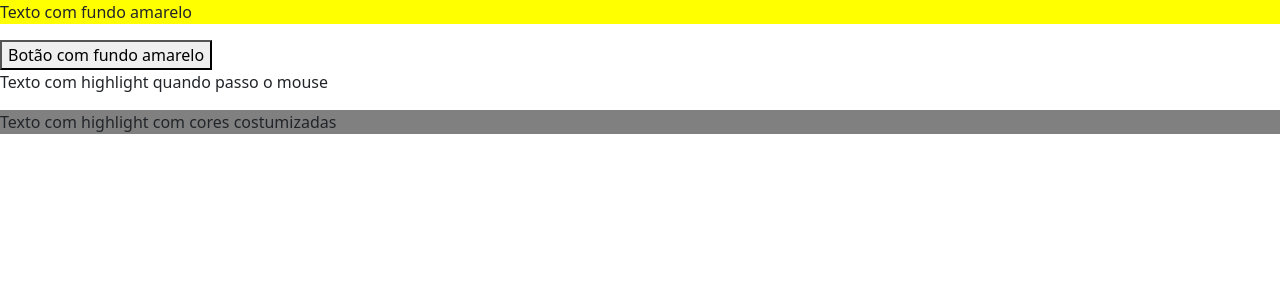
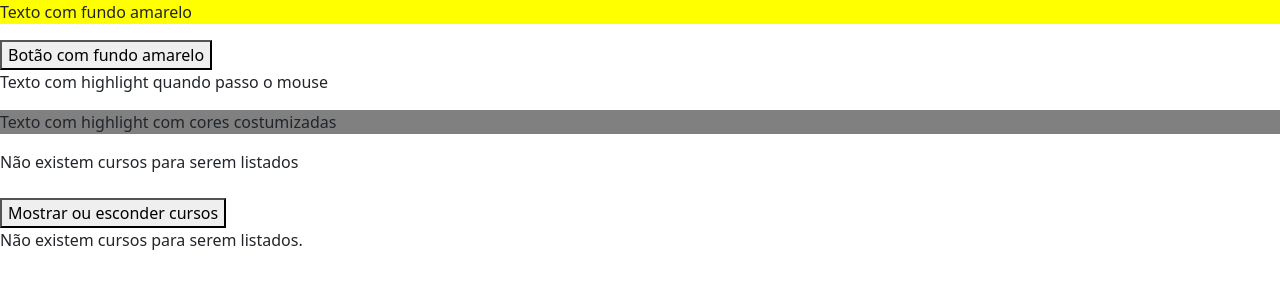
Before and after one commit to pereirathiago/angular, an Angular app in the folder diretivas/: page / in a window 1280 px wide. Shown: the top 300 px of the page. Built offline with nearby package versions, Linux system fonts and the light colour scheme.

Commit message:
#36: Criando uma diretiva de estrutura (ngElse)

```diff
--- a/diretivas/src/app/app.module.ts
+++ b/diretivas/src/app/app.module.ts
@@ -14,6 +14,7 @@
 import { DiretivasCustomizadasComponent } from './diretivas-customizadas/diretivas-customizadas.component';
 import { HighlightMouseDirective } from './shared/highlight-mouse.directive';
 import { HighlightDirective } from './shared/highlight.directive';
+import { NgElseDirective } from './shared/ng-else.directive';
 
 @NgModule({
   declarations: [
@@ -28,7 +29,8 @@
     FundoAmareloDirective,
     DiretivasCustomizadasComponent,
     HighlightMouseDirective,
-    HighlightDirective
+    HighlightDirective,
+    NgElseDirective
   ],
   imports: [
     FormsModule,
--- a/diretivas/src/app/diretivas-customizadas/diretivas-customizadas.component.html
+++ b/diretivas/src/app/diretivas-customizadas/diretivas-customizadas.component.html
@@ -4,3 +4,18 @@
 <p highlightMouse>Texto com highlight quando passo o mouse</p>
 
 <p [highlight]="'red'" [defaultColor]="'grey'">Texto com highlight com cores costumizadas</p>
+
+<div *ngIf="mostrarCursos">
+  Lista de cursos aqui
+</div>
+<div *ngElse="mostrarCursos">
+  Não existem cursos para serem listados
+</div>
+<br>
+<button (click)="onMostrarCursos()">Mostrar ou esconder cursos</button>
+
+<ng-template [ngElse]="mostrarCursos">
+  <div>
+    Não existem cursos para serem listados.
+  </div>
+</ng-template>
--- a/diretivas/src/app/diretivas-customizadas/diretivas-customizadas.component.ts
+++ b/diretivas/src/app/diretivas-customizadas/diretivas-customizadas.component.ts
@@ -6,4 +6,10 @@
   styleUrls: ['./diretivas-customizadas.component.scss']
 })
 export class DiretivasCustomizadasComponent {
+  cursos: string[] = []
+  mostrarCursos: boolean = false
+
+  onMostrarCursos() {
+    this.mostrarCursos = !this.mostrarCursos
+  }
 }
--- /dev/null
+++ b/diretivas/src/app/shared/ng-else.directive.ts
@@ -0,0 +1,19 @@
+import { Directive, Input, TemplateRef, ViewContainerRef } from '@angular/core';
+
+@Directive({
+  selector: '[ngElse]'
+})
+export class NgElseDirective {
+  constructor(
+    private _templateRef: TemplateRef<any>,
+    private _viewContainerRef: ViewContainerRef
+  ) { }
+
+  @Input() set ngElse(condition: boolean) {
+    if(!condition){
+      this._viewContainerRef.createEmbeddedView(this._templateRef)
+    } else {
+      this._viewContainerRef.clear()
+    }
+  }
+}
```
Also changed, not shown: 1 other file (tests, documents, lock files or other folders).
